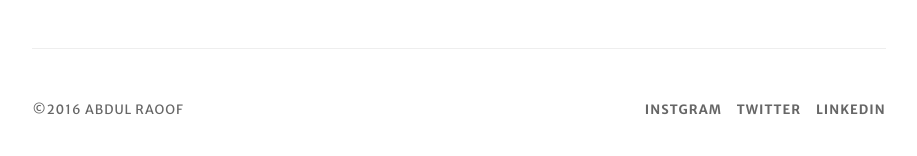
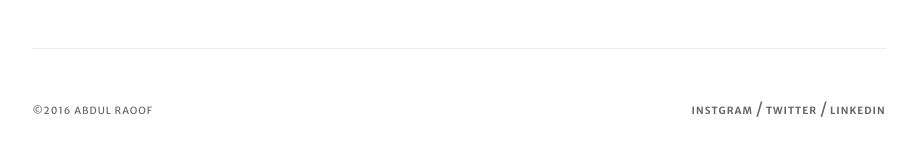
Before and after one commit to abdulraoof/abdulraoof.github.io, a Jekyll site: the page built from index.html, in a window 1280 px wide. Shown: the part 516-672 px from the top of the page, without its empty margins (181-1098 px from the left). Built offline with Jekyll 4.4.1, drawn with Linux system fonts in a browser that asks for light colours; the list of posts is cut into pages by our own code.

Commit message:
testing footer

```diff
--- a/_layouts/default.html
+++ b/_layouts/default.html
@@ -16,12 +16,14 @@
 		{{content}}
 		<footer>
 			<nav>
-				<small>&copy;2016 abdul raoof</small>
-				 <ul>
+				<ul>
 				 	<li><a href="#">instgram</a></li>
+				 	/
 				 	<li><a href="#">twitter</a></li>
+				 	/
 				 	<li><a href="#">linkedin</a></li>
 				 </ul>
+ 				<small>&copy;2016 abdul raoof</small>
 			 </nav>
 		</footer>
 	</div>
--- a/css/main.scss
+++ b/css/main.scss
@@ -57,7 +57,7 @@
 }
 
 small, .font_small {
-  font-size: 0.8em;
+  font-size: 0.618em;
   text-transform: uppercase;
   font-family: $secondary-font;
   letter-spacing: 1px;
@@ -81,6 +81,7 @@
       }
       a {
         @extend small;
+        font-size: 0.8em;
         text-decoration: none;
       }
     }
@@ -105,10 +106,12 @@
     ul {
       float: right;
       li{
+        padding: 0;
         a{
           @extend small;
           color: #666;
           font-weight: 600;
+          font-size: 0.618em;
         }
       }
     }
```
